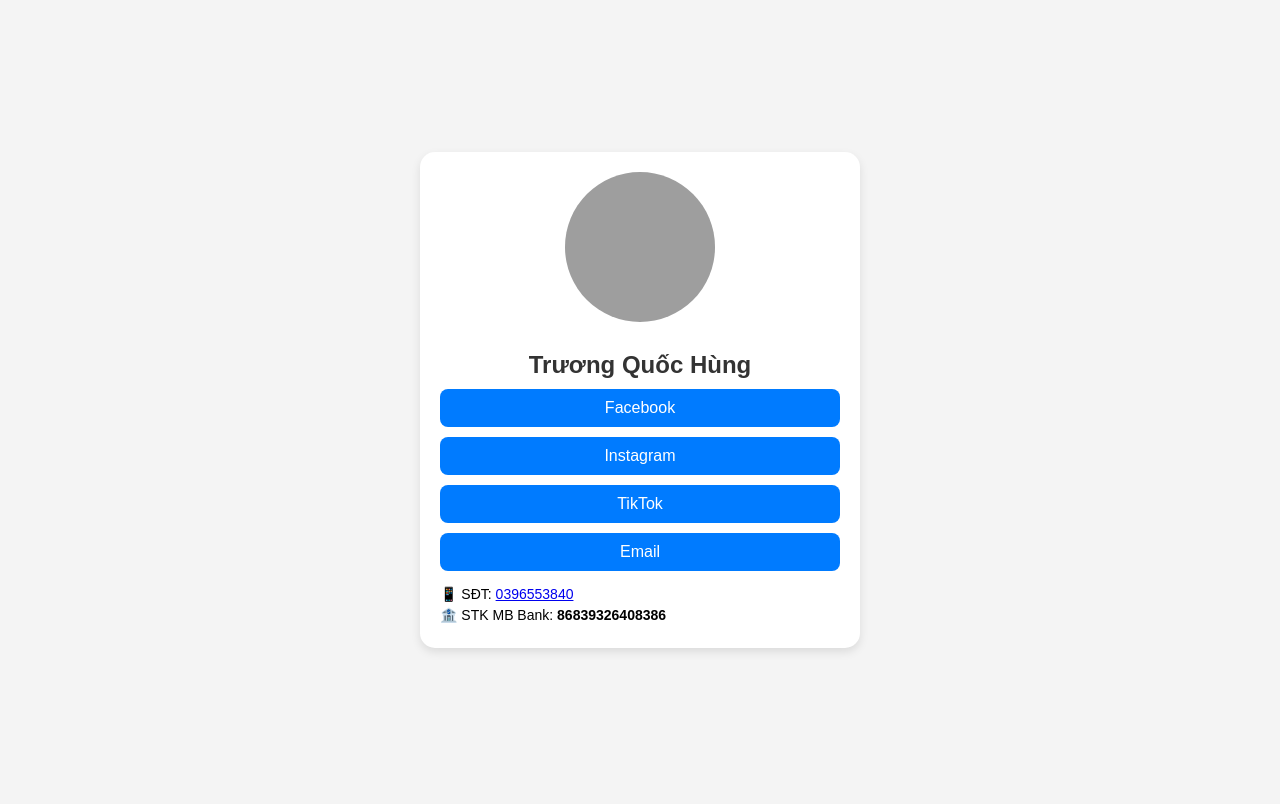
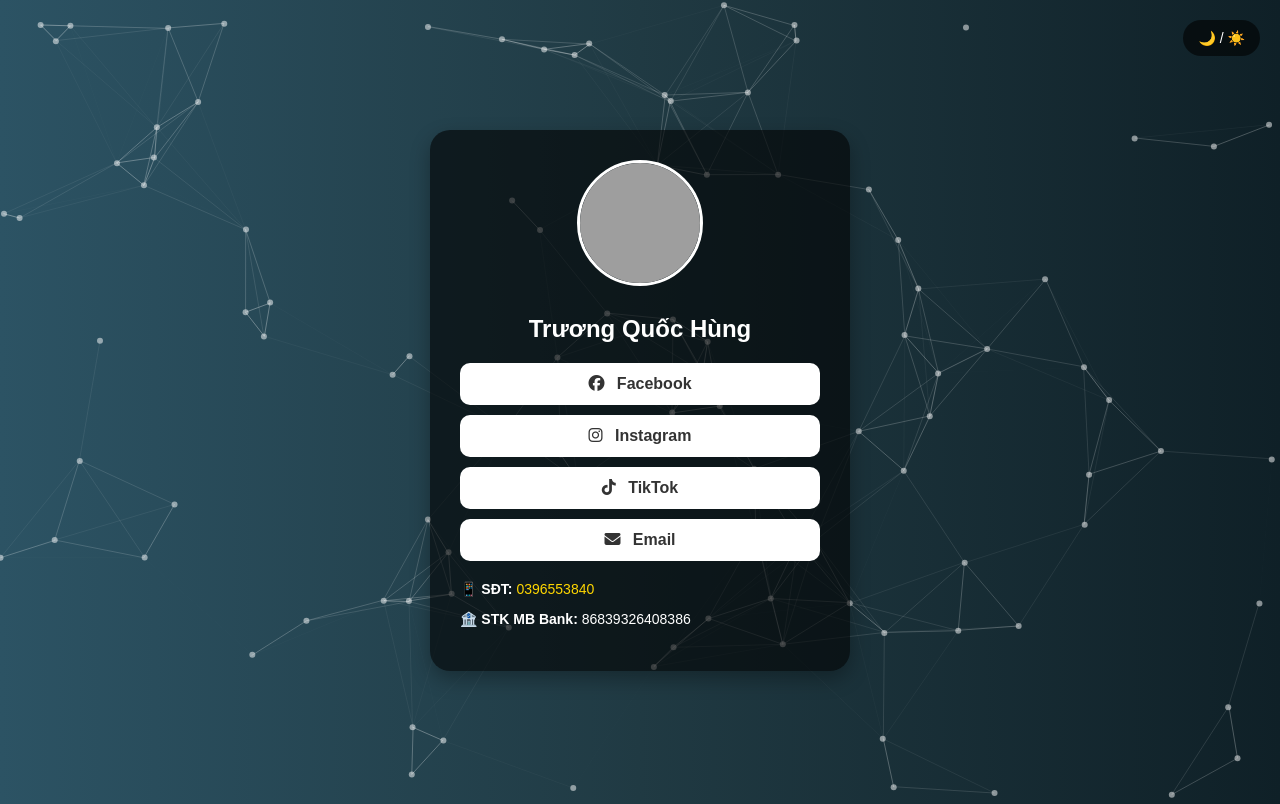
Before and after one commit to Elios-z/anhiu, a plain HTML site: page index.html in a window 1280 px wide. Drawn offline with nearby package versions, Linux system fonts and the light colour scheme; grey boxes are pictures that could not be loaded; animation ran at ten frames a second.

Commit message:
Update index.html

```diff
--- a/index.html
+++ b/index.html
@@ -3,74 +3,172 @@
 <head>
   <meta charset="UTF-8">
   <meta name="viewport" content="width=device-width, initial-scale=1.0">
-  <title>Profile - Trương Quốc Hùng</title>
+  <title>Trương Quốc Hùng</title>
+  <link rel="stylesheet" href="https://cdnjs.cloudflare.com/ajax/libs/font-awesome/6.5.0/css/all.min.css">
   <style>
+    :root {
+      --bg-gradient: linear-gradient(to right, #2c5364, #203a43, #0f2027);
+      --card-bg: rgba(0,0,0,0.6);
+      --text-color: #fff;
+      --link-bg: #fff;
+      --link-color: #333;
+      --highlight: #ffd700;
+    }
+    body.light {
+      --bg-gradient: linear-gradient(to right, #f8f9fa, #e9ecef, #dee2e6);
+      --card-bg: rgba(255,255,255,0.9);
+      --text-color: #000;
+      --link-bg: #333;
+      --link-color: #fff;
+      --highlight: #ff6600;
+    }
     body {
+      margin: 0;
       font-family: Arial, sans-serif;
-      background: #f4f4f4;
-      margin: 0;
-      padding: 0;
+      background: var(--bg-gradient);
+      color: var(--text-color);
       display: flex;
       justify-content: center;
       align-items: center;
       min-height: 100vh;
+      overflow: hidden;
+      transition: background 0.5s ease, color 0.5s ease;
+    }
+    #particles-js {
+      position: absolute;
+      width: 100%;
+      height: 100%;
+      top: 0; left: 0;
+      z-index: 0;
     }
     .card {
-      background: #fff;
-      border-radius: 15px;
-      box-shadow: 0 4px 10px rgba(0,0,0,0.1);
-      width: 400px;
+      position: relative;
+      z-index: 1;
+      background: var(--card-bg);
+      border-radius: 20px;
+      padding: 30px;
+      width: 360px;
       text-align: center;
-      padding: 20px;
+      box-shadow: 0 8px 20px rgba(0,0,0,0.3);
+      animation: slideUp 1.2s ease;
+      transition: background 0.5s ease;
+    }
+    @keyframes slideUp {
+      from { transform: translateY(50px); opacity: 0; }
+      to { transform: translateY(0); opacity: 1; }
     }
     .card img {
-      width: 150px;
-      height: 150px;
+      width: 120px;
+      height: 120px;
       border-radius: 50%;
+      border: 3px solid var(--text-color);
+      margin-bottom: 15px;
       object-fit: cover;
-      margin-bottom: 15px;
     }
     h2 {
-      margin: 10px 0;
-      color: #333;
+      margin: 10px 0 20px;
     }
     .links a {
       display: block;
       margin: 10px 0;
-      padding: 10px;
-      background: #007bff;
-      color: white;
+      padding: 12px;
+      background: var(--link-bg);
+      color: var(--link-color);
+      border-radius: 10px;
       text-decoration: none;
-      border-radius: 8px;
+      font-weight: bold;
       transition: 0.3s;
     }
     .links a:hover {
-      background: #0056b3;
+      background: var(--highlight);
+      color: #000;
+      transform: scale(1.05);
+      box-shadow: 0 0 15px rgba(255,215,0,0.7);
+    }
+    .links i {
+      margin-right: 8px;
     }
     .info {
-      margin-top: 15px;
+      margin-top: 20px;
+      font-size: 14px;
       text-align: left;
+    }
+    .info a {
+      color: var(--highlight);
+      text-decoration: none;
+    }
+    .theme-toggle {
+      position: absolute;
+      top: 20px;
+      right: 20px;
+      z-index: 2;
+      background: var(--card-bg);
+      color: var(--text-color);
+      border: none;
+      padding: 10px 15px;
+      border-radius: 50px;
+      cursor: pointer;
       font-size: 14px;
+      transition: background 0.5s ease, color 0.5s ease;
     }
-    .info p {
-      margin: 5px 0;
+    .theme-toggle:hover {
+      background: var(--highlight);
+      color: #000;
     }
   </style>
 </head>
 <body>
+  <!-- Nút đổi theme -->
+  <button class="theme-toggle" onclick="toggleTheme()">🌙 / ☀️</button>
+
+  <!-- Hiệu ứng hạt -->
+  <div id="particles-js"></div>
+
+  <!-- Profile Card -->
   <div class="card">
     <img src="https://i.ibb.co/syPg2gJ/avt.jpg" alt="Avatar">
     <h2>Trương Quốc Hùng</h2>
     <div class="links">
-      <a href="https://www.facebook.com/share/1ZC4DiNVqH/?mibextid=wwXIfr" target="_blank">Facebook</a>
-      <a href="https://www.instagram.com/qc.hngg" target="_blank">Instagram</a>
-      <a href="https://www.tiktok.com/@qchng19" target="_blank">TikTok</a>
-      <a href="mailto:qchng936@gmail.com">Email</a>
+      <a href="https://www.facebook.com/share/1ZC4DiNVqH/?mibextid=wwXIfr" target="_blank"><i class="fab fa-facebook"></i> Facebook</a>
+      <a href="https://www.instagram.com/qc.hngg" target="_blank"><i class="fab fa-instagram"></i> Instagram</a>
+      <a href="https://www.tiktok.com/@qchng19" target="_blank"><i class="fab fa-tiktok"></i> TikTok</a>
+      <a href="mailto:qchng936@gmail.com"><i class="fas fa-envelope"></i> Email</a>
     </div>
     <div class="info">
-      <p>📱 SĐT: <a href="tel:0396553840">0396553840</a></p>
-      <p>🏦 STK MB Bank: <b>86839326408386</b></p>
+      <p>📱 <b>SĐT:</b> <a href="tel:0396553840">0396553840</a></p>
+      <p>🏦 <b>STK MB Bank:</b> 86839326408386</p>
     </div>
   </div>
+
+  <!-- Script particles.js -->
+  <script src="https://cdn.jsdelivr.net/npm/particles.js@2.0.0/particles.min.js"></script>
+  <script>
+    particlesJS("particles-js", {
+      "particles": {
+        "number": { "value": 80 },
+        "color": { "value": "#ffffff" },
+        "shape": { "type": "circle" },
+        "opacity": { "value": 0.5 },
+        "size": { "value": 3 },
+        "line_linked": { "enable": true, "distance": 150, "color": "#ffffff", "opacity": 0.4, "width": 1 },
+        "move": { "enable": true, "speed": 3 }
+      },
+      "interactivity": {
+        "events": {
+          "onhover": { "enable": true, "mode": "repulse" },
+          "onclick": { "enable": true, "mode": "push" }
+        },
+        "modes": {
+          "repulse": { "distance": 100 },
+          "push": { "particles_nb": 4 }
+        }
+      },
+      "retina_detect": true
+    });
+
+    function toggleTheme() {
+      document.body.classList.toggle("light");
+    }
+  </script>
 </body>
 </html>
```
